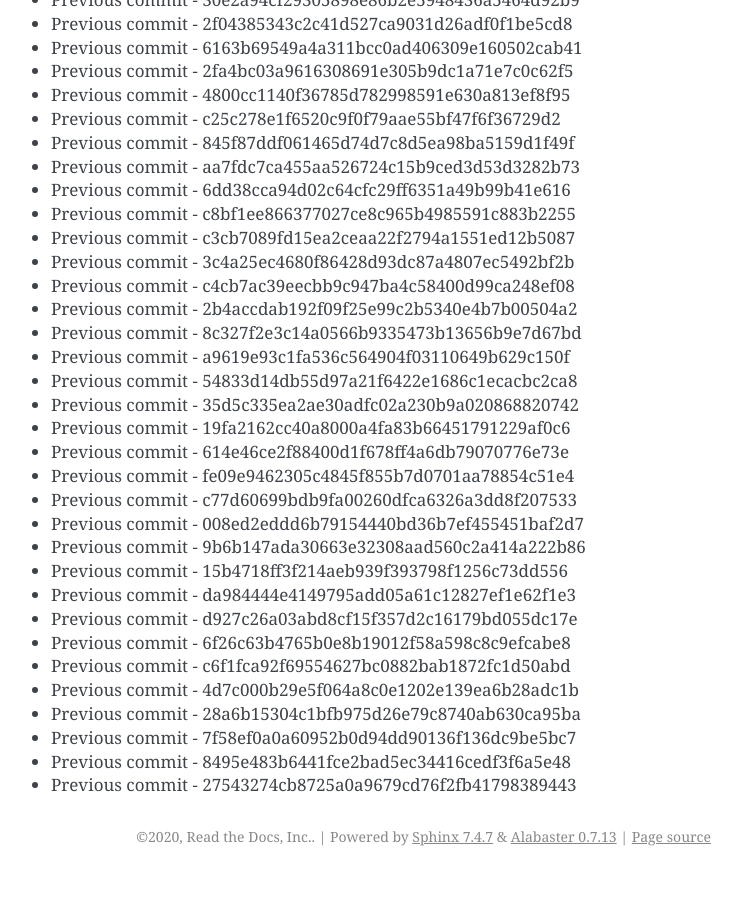
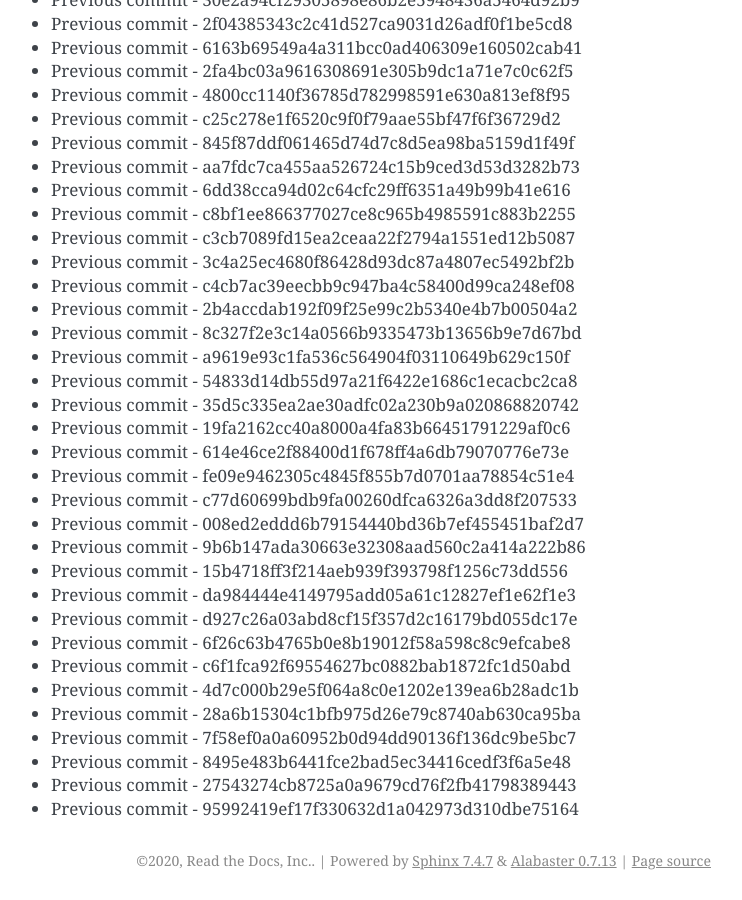
Before and after one commit to readthedocs/rtd-git-stresstest, a Sphinx documentation site: the page built from docs/updates.rst, in a window 1280 px wide and 900 px high, scrolled down 83897 px. Shown: the whole window, without its empty margins (399-1141 px from the left). Built offline with Sphinx 7.4.7, drawn with Linux system fonts in a browser that asks for light colours; before the commit the page ends 84773 px from its top, so only the background shows below that.

Commit message:
Generating commit from previous: 95992419ef17f330632d1a042973d310dbe75164

```diff
--- a/docs/updates.rst
+++ b/docs/updates.rst
@@ -3557,3 +3557,4 @@ It can be tested for any performance characteristics.
 * Previous commit - 7f58ef0a0a60952b0d94dd90136f136dc9be5bc7
 * Previous commit - 8495e483b6441fce2bad5ec34416cedf3f6a5e48
 * Previous commit - 27543274cb8725a0a9679cd76f2fb41798389443
+* Previous commit - 95992419ef17f330632d1a042973d310dbe75164
```
